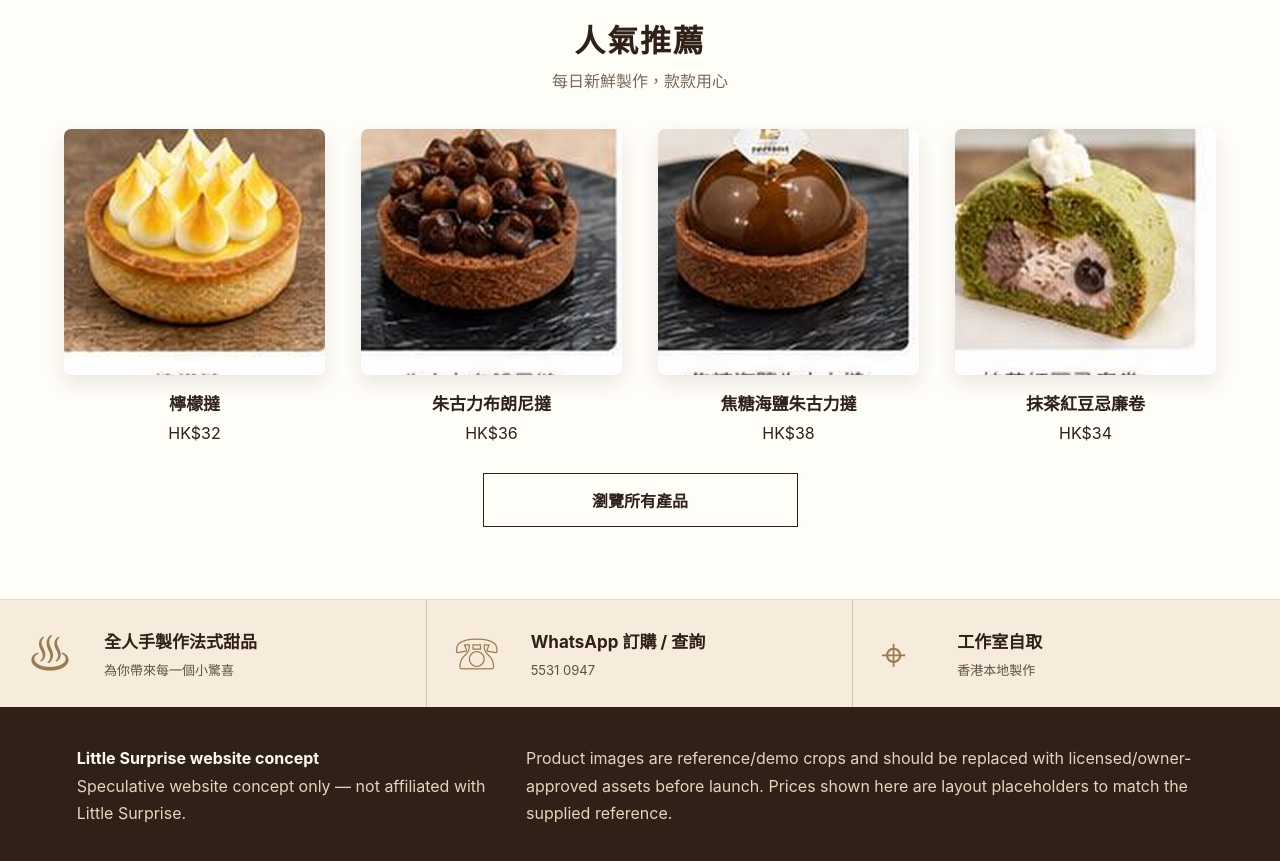
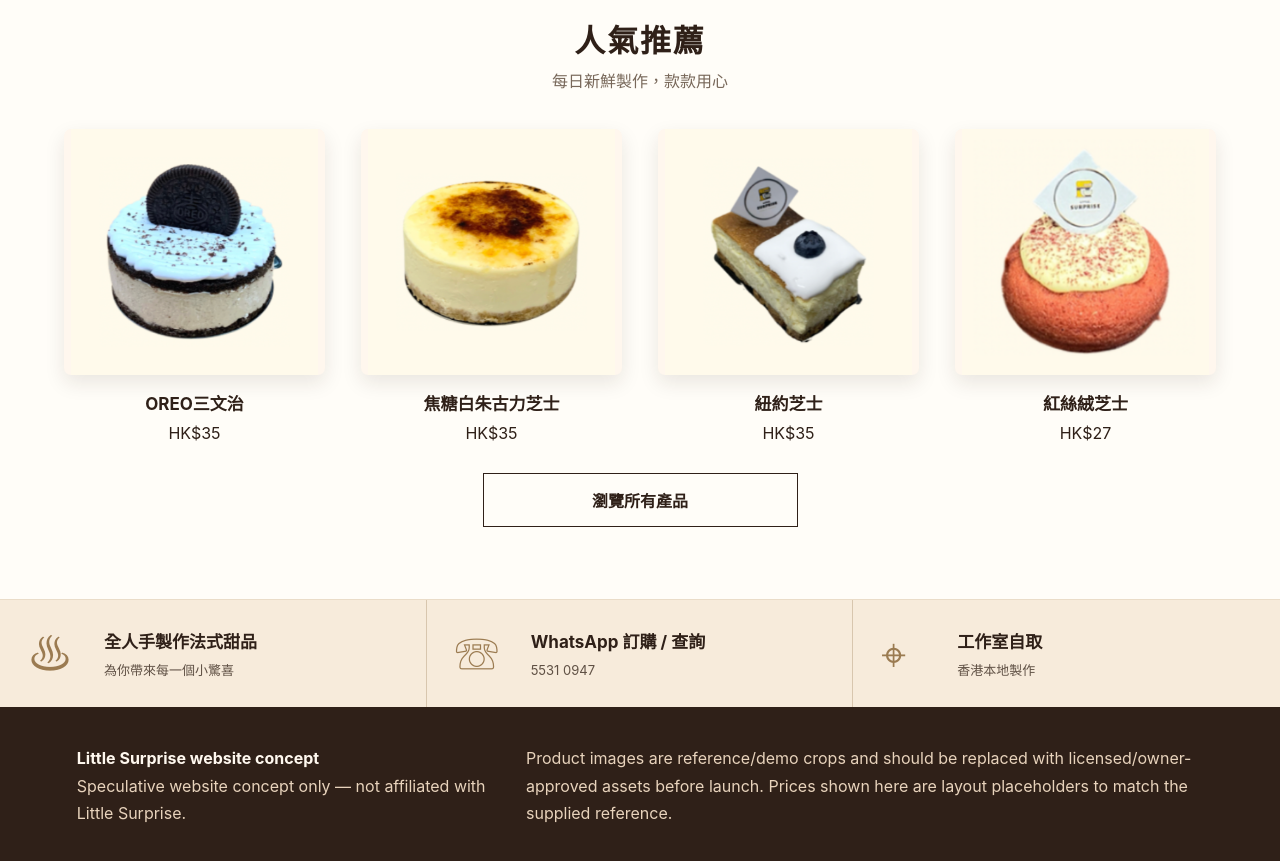
Before and after one commit to Sloppy0726/little-surprise-demo, a website built with Vite: page index.html in a window 1280 px wide. Shown: the part 880-1741 px from the top of the page. Built offline with nearby package versions, Linux system fonts and the light colour scheme.

Commit message:
fix: update popular picks with uncropped cake photos

```diff
--- a/index.html
+++ b/index.html
@@ -59,10 +59,10 @@
           <p>每日新鮮製作，款款用心</p>
         </div>
         <div class="ref-product-row reveal">
-          <article><img src="./assets/lemon-tart.jpg" alt="檸檬撻" /><h3>檸檬撻</h3><p>HK$32</p></article>
-          <article><img src="./assets/chocolate-tart.jpg" alt="朱古力布朗尼撻" /><h3>朱古力布朗尼撻</h3><p>HK$36</p></article>
-          <article><img src="./assets/caramel-tart.jpg" alt="焦糖海鹽朱古力撻" /><h3>焦糖海鹽朱古力撻</h3><p>HK$38</p></article>
-          <article><img src="./assets/matcha-roll.jpg" alt="抹茶紅豆忌廉卷" /><h3>抹茶紅豆忌廉卷</h3><p>HK$34</p></article>
+          <article><img src="./assets/products/cheese-cake/oreo-sandwich.png" alt="OREO三文治" /><h3>OREO三文治</h3><p>HK$35</p></article>
+          <article><img src="./assets/products/cheese-cake/caramel-white-chocolate-cheese.png" alt="焦糖白朱古力芝士" /><h3>焦糖白朱古力芝士</h3><p>HK$35</p></article>
+          <article><img src="./assets/products/cheese-cake/new-york-cheese.png" alt="紐約芝士" /><h3>紐約芝士</h3><p>HK$35</p></article>
+          <article><img src="./assets/products/butter-cake/red-velvet-cheese.png" alt="紅絲絨芝士" /><h3>紅絲絨芝士</h3><p>HK$27</p></article>
         </div>
         <a class="ref-outline-button" href="./products.html">瀏覽所有產品</a>
       </section>
--- a/src/styles.css
+++ b/src/styles.css
@@ -432,7 +432,8 @@ body.modal-open { overflow: hidden; }
 .ref-product-row img {
   width: 100%;
   aspect-ratio: 1.06 / 1;
-  object-fit: cover;
+  object-fit: contain;
+  background: #fff7ee;
   border-radius: 7px;
   box-shadow: 0 8px 20px rgba(47, 32, 24, .1);
 }
```
